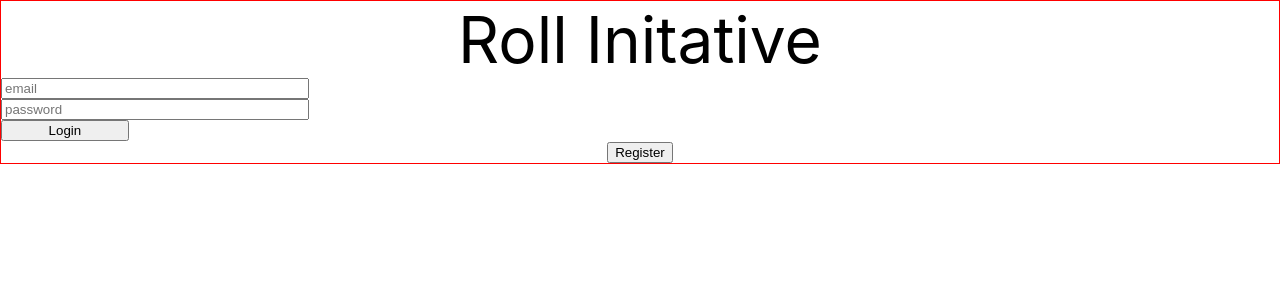
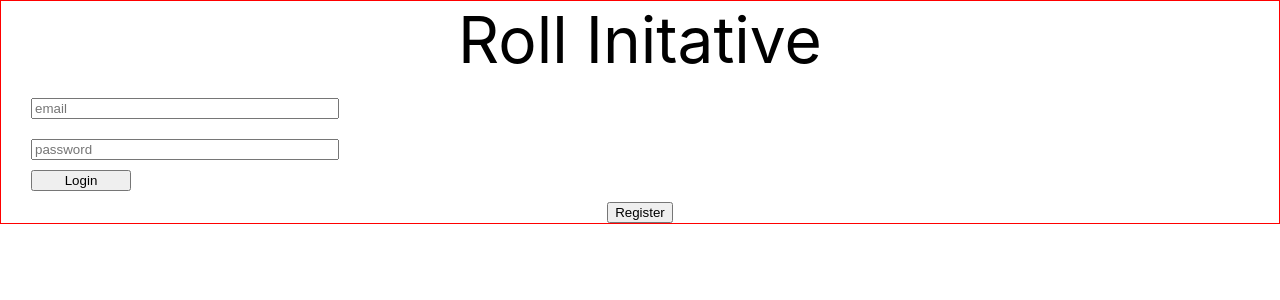
Before and after one commit to hammyhammer/roll-initiative, a React (Create React App) app in the folder client/: page / in a window 1280 px wide. Shown: the top 300 px of the page. Built offline with nearby package versions, Linux system fonts and the light colour scheme.

Commit message:
margin the input fields

```diff
--- a/client/src/screens/Login/Login.jsx
+++ b/client/src/screens/Login/Login.jsx
@@ -37,7 +37,7 @@ export default function Login(props) {
         <form className={logincss.inputs} onSubmit={handleSubmit}>
           <input className={logincss.input_box} type="email" value={email} placeholder='email' onChange={(event) => setEmail(event.target.value)} />
           <input className={logincss.input_box} type="password" value={password} placeholder='password' onChange={(event) => setPassword(event.target.value)} />
-          <button>Login</button>
+          <button className={logincss.login_button}>Login</button>
 
         </form>
 
--- a/client/src/screens/Login/Login.module.css
+++ b/client/src/screens/Login/Login.module.css
@@ -14,13 +14,15 @@
 .inputs {
   display: flex;
   flex-direction: column;
+  margin: 10px 30px
 }
 
 .input_box {
+  margin: 10px 0px;
   width: 300px;
 }
 
-.inputs {
-
-  width: 10%
+.login_button {
+  text-align: center;
+  width: 100px;
 }
```
